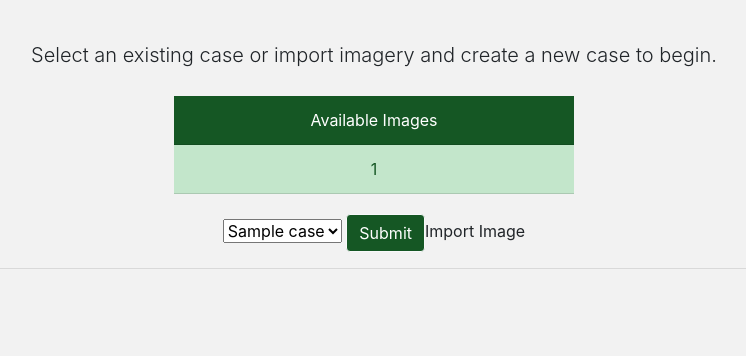
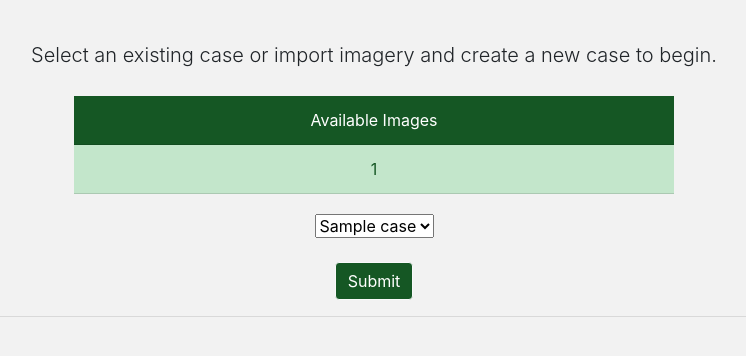
Before and after one commit to chaitanyarahalkar/Persistent-Project, a Django app: template app/templates/app/open.html in a window 1280 px wide. Shown: the part 60-416 px from the top of the page, without its empty margins (266-1012 px from the left). Run offline with Django 3.2, Linux system fonts and the light colour scheme; tables that the repository leaves empty hold one stand-in row (values such as "Sample post"); the template is opened without the code that fills it: values that come from a table or form of the project are taken from there, most other values are stand-ins (such as "Sample title", 1, 10 or a date in 2020); parts of the project's set-up code (start-up, migrations or seed data) failed here and were passed over; some libraries are stand-ins or nearby versions.

Commit message:
Add submit

```diff
--- a/Persistent/urls.py
+++ b/Persistent/urls.py
@@ -27,6 +27,6 @@ urlpatterns = [
     path('portal',views.portal),
 	path('portal/<int:case_id>/<int:id>/', views.portal),
     path('process/', views.process),
-	#url(r'^annotate/', views.annotate),
+	path('submit/', views.submit),
     url(r'^admin/', admin.site.urls),
 ] + static(settings.MEDIA_URL, document_root=settings.MEDIA_ROOT)
--- a/app/templates/app/open.html
+++ b/app/templates/app/open.html
@@ -40,10 +40,10 @@
 
 <!-- RGB values: dark green: rgb(21,87,36); light green: rgb(195,230,203); green : rgb(40,167,69); -->
 
-      <div class="list-group list-group-flush" id="myListImg" role="tablist" style="display: inline-block; border-color: green; margin-top: 10px; margin-bottom: 20px; width:400px;">
+      <div class="list-group list-group-flush" id="myListImg" role="tablist" style="display: inline-block; border-color: green; margin-top: 10px; margin-bottom: 20px; width:600px;">
               <li class="list-group-item list-group-item-action " style="background-color: rgb(21,87,36); color: white;" >Available Images</li>
                 {% for rc in registered_cases %}
-              <a class="list-group-item list-group-item-action list-group-item-success" data-toggle="list" href="/portal/{{ rc.case_id }}/" role="tab">{{ rc.patient_id }}</a>
+              <a class="list-group-item list-group-item-action list-group-item-success" href="/portal/{{ rc.case_id }}/0/">{{ rc.patient_id }}</a>
                 {% endfor %}
         </div>
     <br>
@@ -54,7 +54,9 @@
               <option value="{{ case }}">{{ case }}</option>
             {% endfor %}
           </select>
-          <input type="submit" class="btn btn-light" style="background-color: rgb(21,87,36); color:white;">Import Image</input>
+          <br>
+          <br>
+          <input type="submit" value="Submit" class="btn btn-light" style="background-color: rgb(21,87,36); color:white;"/>
         </form>
       <hr>
 
--- a/app/views.py
+++ b/app/views.py
@@ -92,6 +92,7 @@ def portal(request,case_id,id = 0):
 def open_case(request):
 
 	registered_cases = Case.objects.all()
+
 	return render(request, 'app/open.html', {'cases': available_cases, 'registered_cases': registered_cases})
 
 
@@ -148,6 +149,7 @@ def process(request):
 	return HttpResponse('Get not allowed!')
 
 
+<<<<<<< Updated upstream
 # def submit(request):
 # 	if request.method == 'POST':
 # 		id = request.POST.get('id')
@@ -156,6 +158,8 @@ def process(request):
 # 		ll = request.POST.get('leftlung')
 # 		rl = request.POST.get('rightlung')
 
+=======
+>>>>>>> Stashed changes
 
 
 
```
Also changed, not shown: app/templates/app/portal.html (+8 -3 lines).
